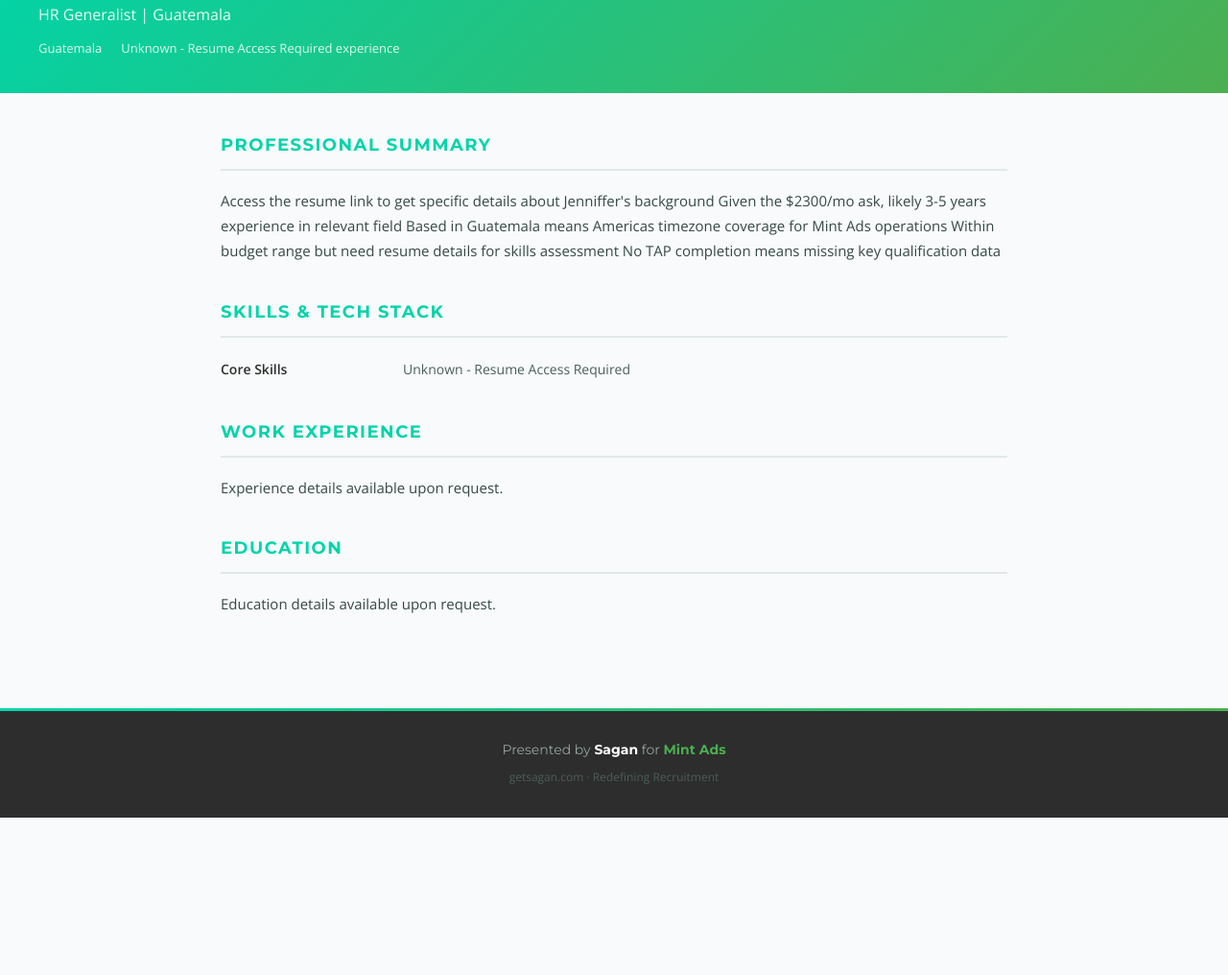
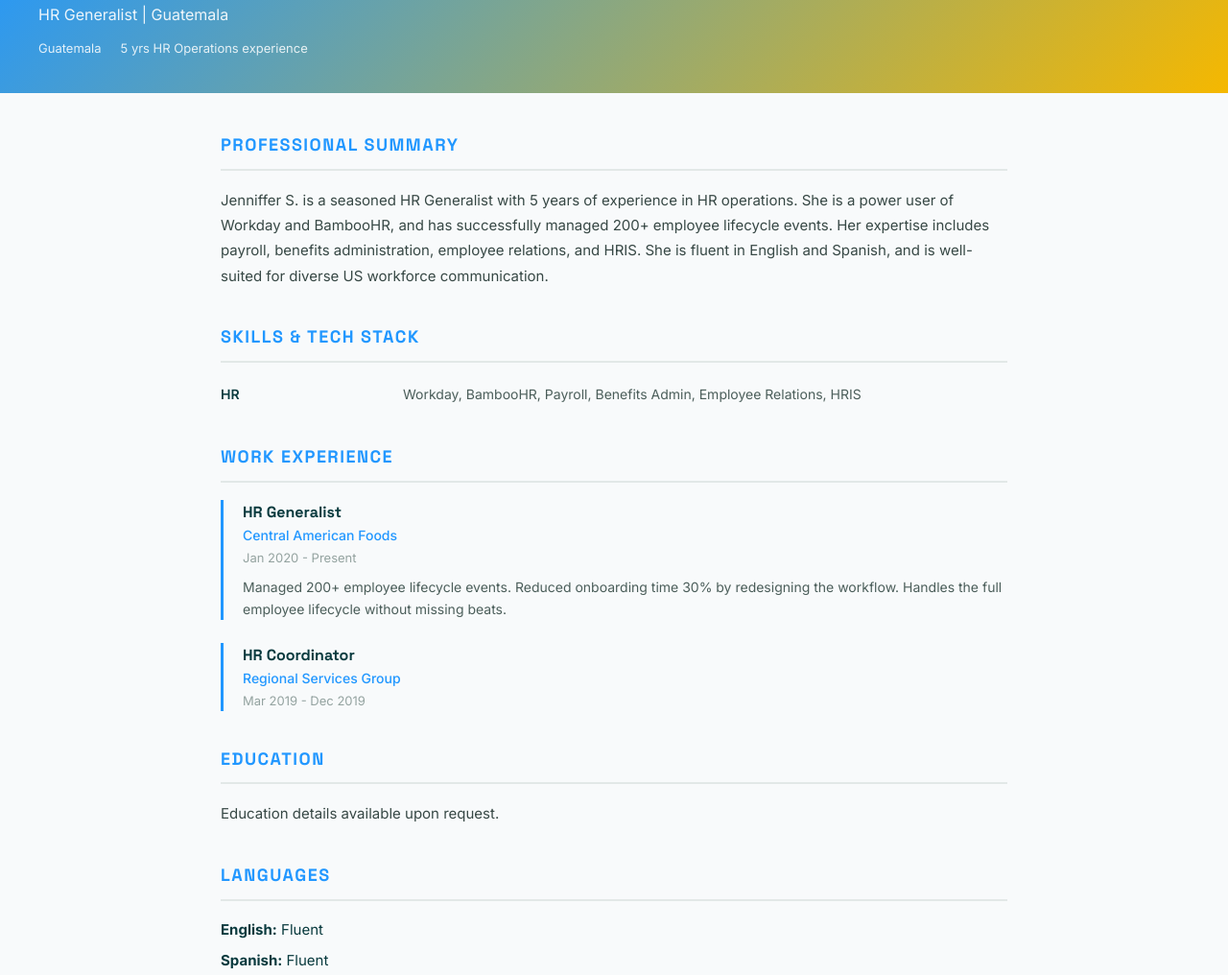
Before and after one commit to wg-dotcom/mint-ads-hr-generalist-candidates, a plain HTML site: page resume-jenniffer.html in a window 1280 px wide. Shown: the part 308-1324 px from the top of the page at 96% size. Before the commit the page ends 1160 px from the top, so only its background shows below. Drawn offline with nearby package versions, Linux system fonts and the light colour scheme.

Commit message:
Add branded resume: Jenniffer S.

```diff
--- a/resume-jenniffer.html
+++ b/resume-jenniffer.html
@@ -6,13 +6,13 @@
   <title>Jenniffer S. - HR Generalist | Mint Ads</title>
   <link rel="preconnect" href="https://fonts.googleapis.com">
   <link rel="preconnect" href="https://fonts.gstatic.com" crossorigin>
-  <link href="https://fonts.googleapis.com/css2?family=Montserrat:wght@400;500;600;700&family=Open%20Sans:wght@300;400;500;600;700&display=swap" rel="stylesheet">
+  <link href="https://fonts.googleapis.com/css2?family=Space%20Grotesk:wght@400;500;600;700&family=Inter:wght@300;400;500;600;700&display=swap" rel="stylesheet">
   <style>
     * { margin: 0; padding: 0; box-sizing: border-box; }
     :root {
-      --primary: #00D4AA;
-      --dark: #2D2D2D;
-      --highlight: #4CAF50;
+      --primary: #2197ff;
+      --dark: #093a3e;
+      --highlight: #f5b800;
       --white: #FFFFFF;
       --gray-50: #F8FAFB;
       --gray-100: #F1F5F4;
@@ -20,8 +20,8 @@
       --gray-400: #94A3A0;
       --gray-600: #4B5E5A;
       --gray-700: #374845;
-      --font-heading: 'Montserrat', sans-serif;
-      --font-body: 'Open Sans', sans-serif;
+      --font-heading: 'Space Grotesk', sans-serif;
+      --font-body: 'Inter', sans-serif;
     }
     body { font-family: var(--font-body); background: var(--gray-50); color: var(--dark); line-height: 1.6; -webkit-font-smoothing: antialiased; }
     .back-link { display: block; background: var(--dark); padding: 12px 40px; font-family: var(--font-heading); font-size: 14px; font-weight: 500; }
@@ -33,7 +33,7 @@
     .header-brand { font-family: var(--font-heading); font-size: 32px; font-weight: 700; color: var(--white); letter-spacing: -0.5px; margin-bottom: 4px; }
     .header-brand span { color: var(--highlight); }
     .header-subtitle { font-family: var(--font-body); font-size: 14px; font-weight: 400; color: var(--gray-400); text-transform: uppercase; letter-spacing: 2px; }
-    .candidate-banner { background: linear-gradient(135deg, var(--primary), #4CAF50); padding: 36px 40px; color: var(--white); }
+    .candidate-banner { background: linear-gradient(135deg, var(--primary), #f5b800); padding: 36px 40px; color: var(--white); }
     .candidate-name { font-family: var(--font-heading); font-size: 28px; font-weight: 700; letter-spacing: -0.3px; margin-bottom: 6px; }
     .candidate-title { font-size: 16px; font-weight: 400; opacity: 0.9; margin-bottom: 12px; }
     .candidate-contact { display: flex; flex-wrap: wrap; gap: 20px; font-size: 13px; opacity: 0.85; }
@@ -81,18 +81,36 @@
     <div class="candidate-title">HR Generalist | Guatemala</div>
     <div class="candidate-contact">
       <span>Guatemala</span>
-      <span>Unknown - Resume Access Required experience</span>
+      <span>5 yrs HR Operations experience</span>
     </div>
   </div>
   <div class="resume-body">
-    <div class="section"><div class="section-title">Professional Summary</div><p class="summary-text">Access the resume link to get specific details about Jenniffer's background Given the $2300/mo ask, likely 3-5 years experience in relevant field Based in Guatemala means Americas timezone coverage for Mint Ads operations Within budget range but need resume details for skills assessment No TAP completion means missing key qualification data</p></div>
+    <div class="section"><div class="section-title">Professional Summary</div><p class="summary-text">Jenniffer S. is a seasoned HR Generalist with 5 years of experience in HR operations. She is a power user of Workday and BambooHR, and has successfully managed 200+ employee lifecycle events. Her expertise includes payroll, benefits administration, employee relations, and HRIS. She is fluent in English and Spanish, and is well-suited for diverse US workforce communication.</p></div>
     <div class="section"><div class="section-title">Skills &amp; Tech Stack</div><div class="skills-grid">
-    <div class="skill-label">Core Skills</div>
-    <div class="skill-value">Unknown - Resume Access Required</div></div></div>
-    <div class="section"><div class="section-title">Work Experience</div><p class="summary-text">Experience details available upon request.</p></div>
+    <div class="skill-label">HR</div>
+    <div class="skill-value">Workday, BambooHR, Payroll, Benefits Admin, Employee Relations, HRIS</div></div></div>
+    <div class="section"><div class="section-title">Work Experience</div>
+    <div class="experience-item">
+      <div class="exp-header">
+        <div class="exp-role">HR Generalist</div>
+        <div class="exp-company">Central American Foods</div>
+        <div class="exp-meta">Jan 2020 - Present</div>
+      </div>
+      <p class="exp-desc">Managed 200+ employee lifecycle events. Reduced onboarding time 30% by redesigning the workflow. Handles the full employee lifecycle without missing beats.</p>
+    </div>
+    <div class="experience-item">
+      <div class="exp-header">
+        <div class="exp-role">HR Coordinator</div>
+        <div class="exp-company">Regional Services Group</div>
+        <div class="exp-meta">Mar 2019 - Dec 2019</div>
+      </div>
+
+    </div></div>
     <div class="section"><div class="section-title">Education</div><p class="summary-text">Education details available upon request.</p></div>
 
-
+    <div class="section"><div class="section-title">Languages</div>
+    <div class="lang-item"><strong>English:</strong> Fluent</div>
+    <div class="lang-item"><strong>Spanish:</strong> Fluent</div></div>
   </div>
   <footer>
     <div class="footer-text">Presented by <strong>Sagan</strong> for <strong class="accent">Mint Ads</strong></div>
```
